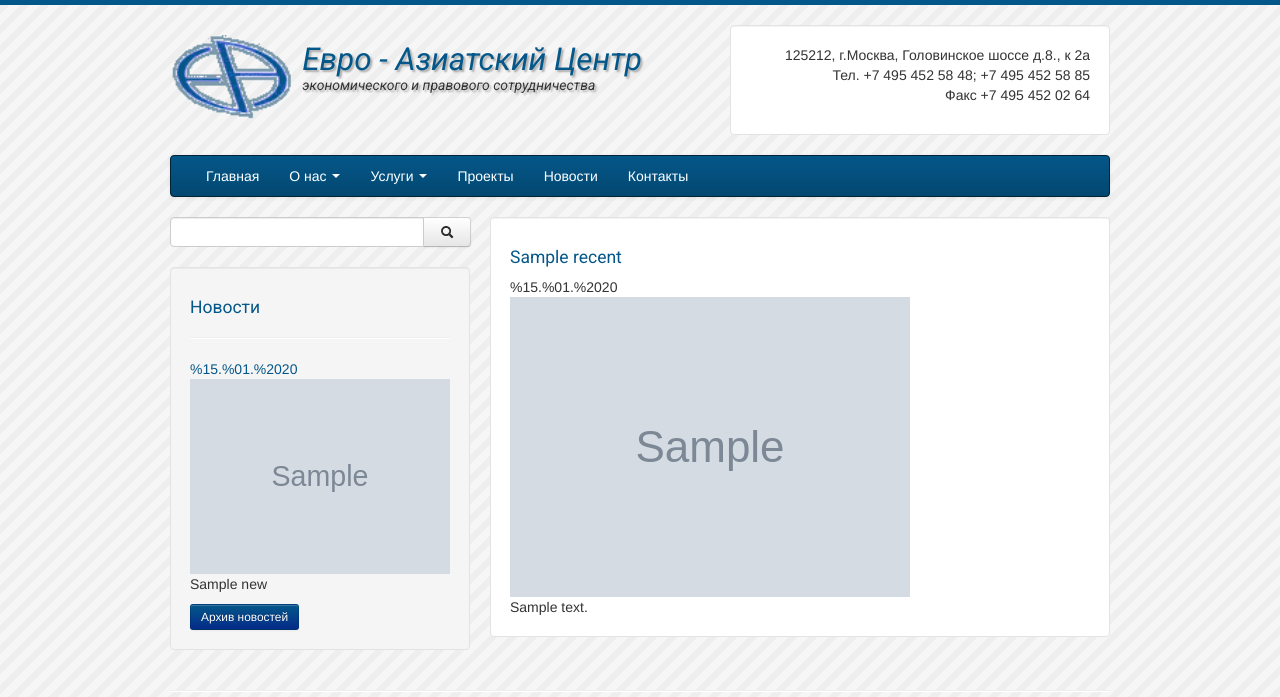
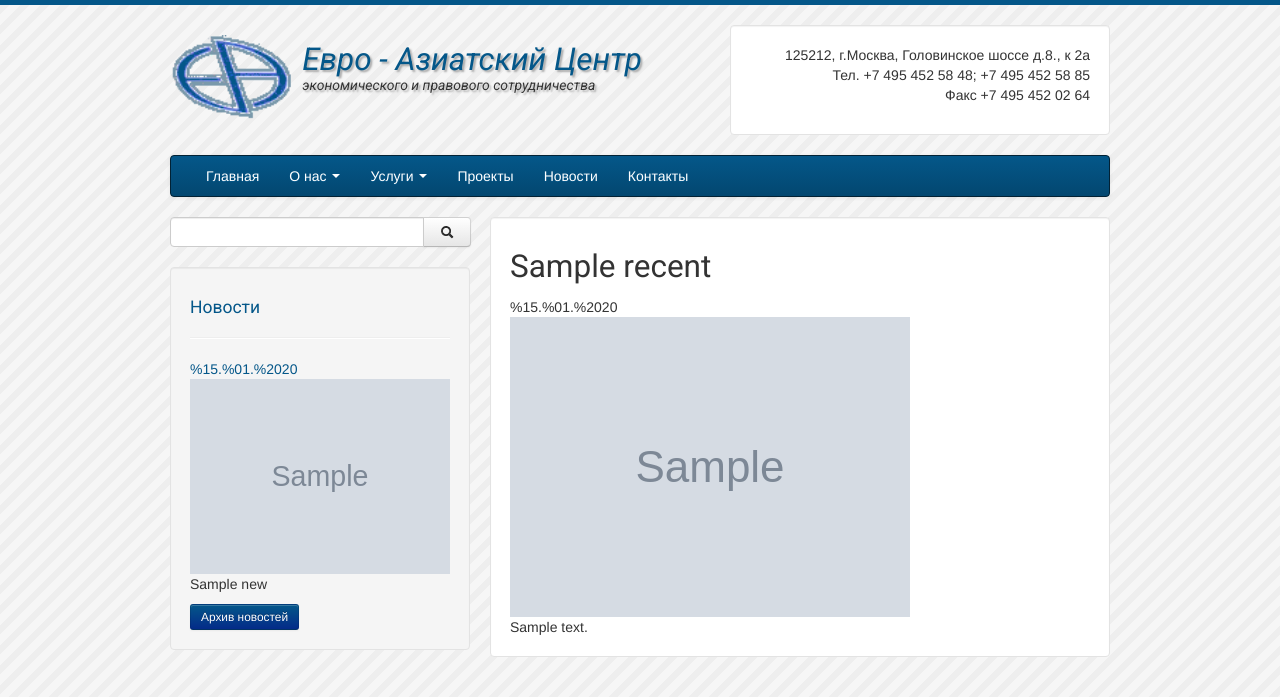
Before and after one commit to kpx13/eac, a Django app: template templates/news.html in a window 1280 px wide. Shown: the top 697 px of the page. Run offline with Django 3.2, Linux system fonts and the light colour scheme; the template is opened without the code that fills it: most values are stand-ins (such as "Sample title", 1, 10 or a date in 2020); grey boxes marked "Sample" are stand-in pictures; parts of the project's set-up code (start-up, migrations or seed data) failed here and were passed over; some libraries are stand-ins or nearby versions.

```diff
--- a/templates/home.html
+++ b/templates/home.html
@@ -7,7 +7,7 @@
       <div class="carousel-inner">
         {% for s in slideshow %}
             <div class="item {% if forloop.first %} active {% endif %}">
-                <img src="/media/{{ s.image }}" alt="">
+                <img src="/media/{{ s.image }}" style='width: 940px; height: 350px' alt="">
                 <div class="container">
                     <div class="carousel-caption">
                         <h4>{{ s.text }}</h4>
--- a/templates/news.html
+++ b/templates/news.html
@@ -43,7 +43,7 @@
                 <h4>По вашему запросу ничего не найдено.</h4>
                 <a href='/news' class='btn btn-small btn-primary'>Очистить фильтр</a>
             {% else %}
-                <h4>{{ recent.name }}</h4><span>{{ recent.date }}</span><br />
+                <h2>{{ recent.name }}</h2><span>{{ recent.date }}</span><br />
                 <img src='/media/{{ recent.image }}' /><br />
                 {{ recent.text|safe }}
             {% endif %}
```
Also changed, not shown: media/uploads/news/23_12.jpg (added), media/uploads/news/stock-photo-16153431-graphs-and-charts.jpg (added), media/uploads/projects/_S310002.jpg (added), media/uploads/projects/stock-photo-3118029-justice-scale-and-gavel.jpg (added), media/uploads/slider/94.jpg (added), media/uploads/slider/BkueCF007508.jpg (added), media/uploads/slider/business_men-0000-men-0000.jpg (added), media/uploads/slider/stock-photo-10012145-financial-planning.jpg (added), media/uploads/slider/stock-photo-15424386-training-session.jpg (added), media/uploads/slider/stock-photo-18845410-justice-scale.jpg (added).
